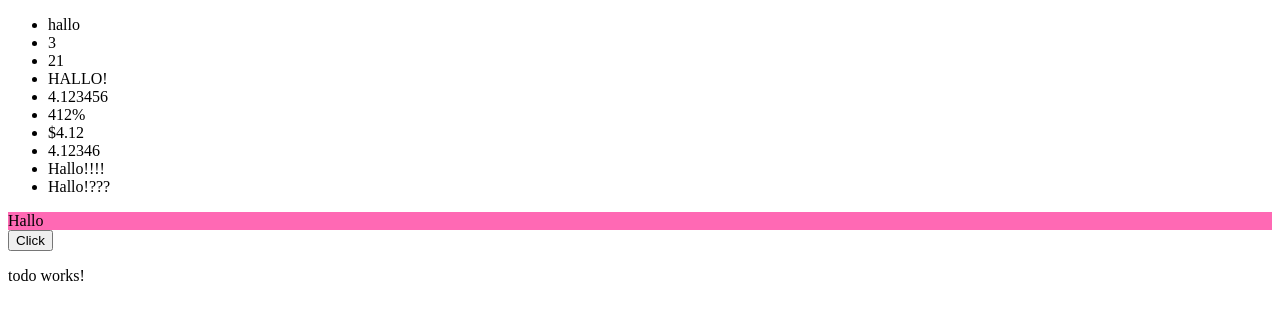
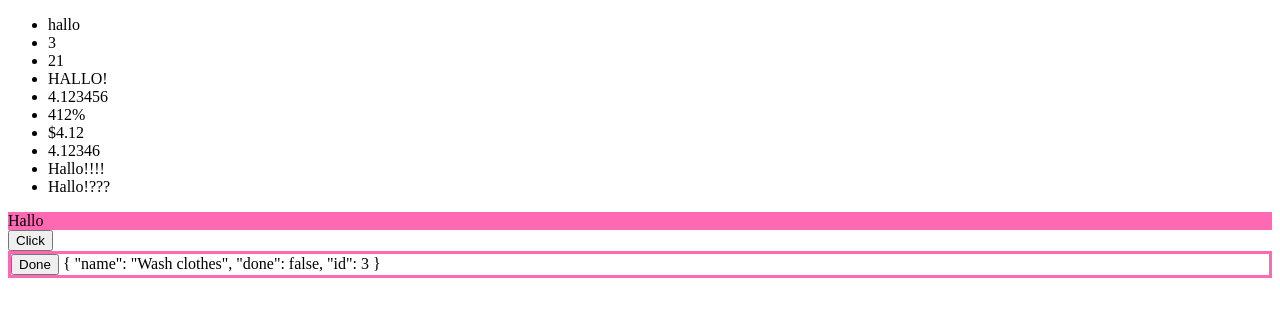
Before and after one commit to christianliebel/dhbw-webeng2-2021-frontend, an Angular app: page / in a window 1280 px wide. Shown: the top 320 px of the page. Built offline with nearby package versions, Linux system fonts and the light colour scheme.

Commit message:
Bis Lab #52

```diff
--- a/src/app/app.component.html
+++ b/src/app/app.component.html
@@ -18,6 +18,7 @@
 <button (click)="onClick($event)"
   (mousemove)="onMouseMove($event)">Click</button>
 
-<app-todo></app-todo>
+<app-todo [todo]="myTodo" (done)="onDone($event)">
+</app-todo>
 
 <router-outlet></router-outlet>
--- a/src/app/app.component.ts
+++ b/src/app/app.component.ts
@@ -9,6 +9,7 @@ export class AppComponent {
   title = 'Hallo!';
   color = 'hotpink';
   numericValue = 4.123456;
+  myTodo = { name: "Wash clothes", done: false, id: 3 };
 
   onClick(event: MouseEvent) {
     alert(`${event.clientX},${event.clientY}`);
@@ -17,4 +18,8 @@ export class AppComponent {
   onMouseMove(event: MouseEvent) {
     console.log(`${event.clientX},${event.clientY}`);
   }
+
+  onDone(event: any) {
+    console.log(event);
+  }
 }
--- /dev/null
+++ b/src/app/todo.ts
@@ -0,0 +1,5 @@
+export class Todo {
+    name: string = '';
+    done: boolean = false;
+    id?: number;
+}
--- a/src/app/todo/todo.component.html
+++ b/src/app/todo/todo.component.html
@@ -1 +1,4 @@
-<p>todo works!</p>
+<div style="border: 3px solid hotpink">
+    <button (click)="done.emit(todo)">Done</button>
+    {{ todo | json }}
+</div>
--- a/src/app/todo/todo.component.ts
+++ b/src/app/todo/todo.component.ts
@@ -1,4 +1,4 @@
-import { Component, OnInit } from '@angular/core';
+import { Component, EventEmitter, Input, OnInit, Output } from '@angular/core';
 
 @Component({
   selector: 'app-todo',
@@ -6,6 +6,10 @@ import { Component, OnInit } from '@angular/core';
   styleUrls: ['./todo.component.css']
 })
 export class TodoComponent implements OnInit {
+  @Input() public todo: any;
+
+  @Output()
+  public done = new EventEmitter<any>();
 
   constructor() { }
 
```
Also changed, not shown: src/app/todo.service.ts (added, +9 -0 lines), 2 other files (tests, documents, lock files or other folders).
